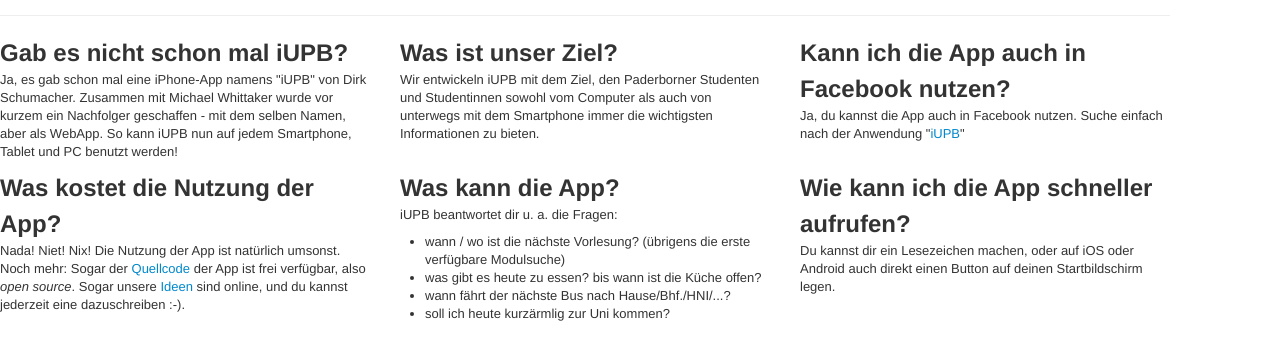
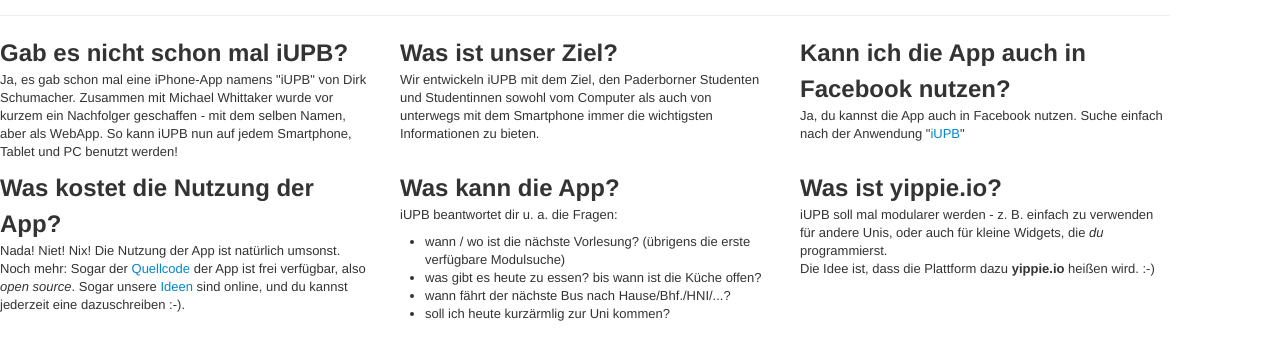
Before and after one commit to yippie-io/yippie.io-website, a plain HTML site: page press.html in a window 1280 px wide. Shown: the part 180-529 px from the top of the page. Drawn offline with Linux system fonts and the light colour scheme.

Commit message:
adds a link from press back and an explanation about yippie.io

```diff
--- a/press.html
+++ b/press.html
@@ -22,7 +22,7 @@
 <body>
   <!--[if lt IE 7]><p class=chromeframe>Your browser is <em>ancient!</em> <a href="http://browsehappy.com/">Upgrade to a different browser</a> or <a href="http://www.google.com/chromeframe/?redirect=true">install Google Chrome Frame</a> to experience this site.</p><![endif]-->
   <div role="main" class="container">
-	<h1 class="center"><img src="img/logo-yippieio.png" alt="yippie.io Logo" title="Logo" style="max-width:80%;"></h1>
+	<h1 class="center"><a href="/"><img src="img/logo-yippieio.png" alt="yippie.io Logo" title="Logo" style="max-width:80%;"></a></h1>
 
 	<div class="marketing">
 	  <h1 class="center">Alles was du jemals über iUPB und yippie.io wissen wolltest.</h1>
@@ -59,8 +59,8 @@
 		</p>
 	    </div>
 	    <div class="span4">
-	      <h2>Wie kann ich die App schneller aufrufen?</h2>
-	      <p>Du kannst dir ein Lesezeichen machen, oder auf iOS oder Android auch direkt einen Button auf deinen Startbildschirm legen.</p>
+	      <h2>Was ist yippie.io?</h2>
+	      <p>iUPB soll mal modularer werden - z. B. einfach zu verwenden für andere Unis, oder auch für kleine Widgets, die <em>du</em> programmierst. <br>Die Idee ist, dass die Plattform dazu <strong>yippie.io</strong> heißen wird. :-)</p>
 	    </div>
 	  </div><!--/row-->
 
```
